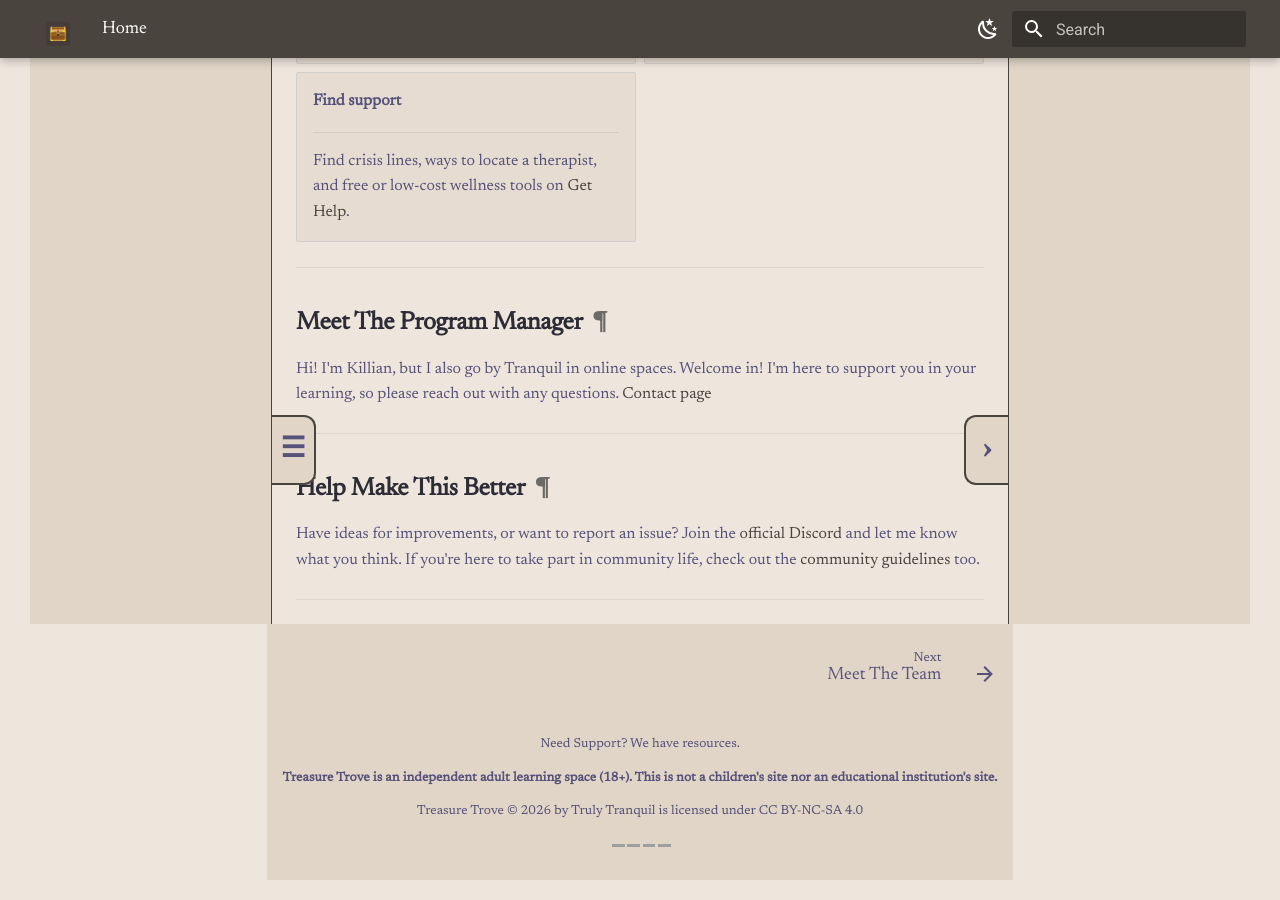
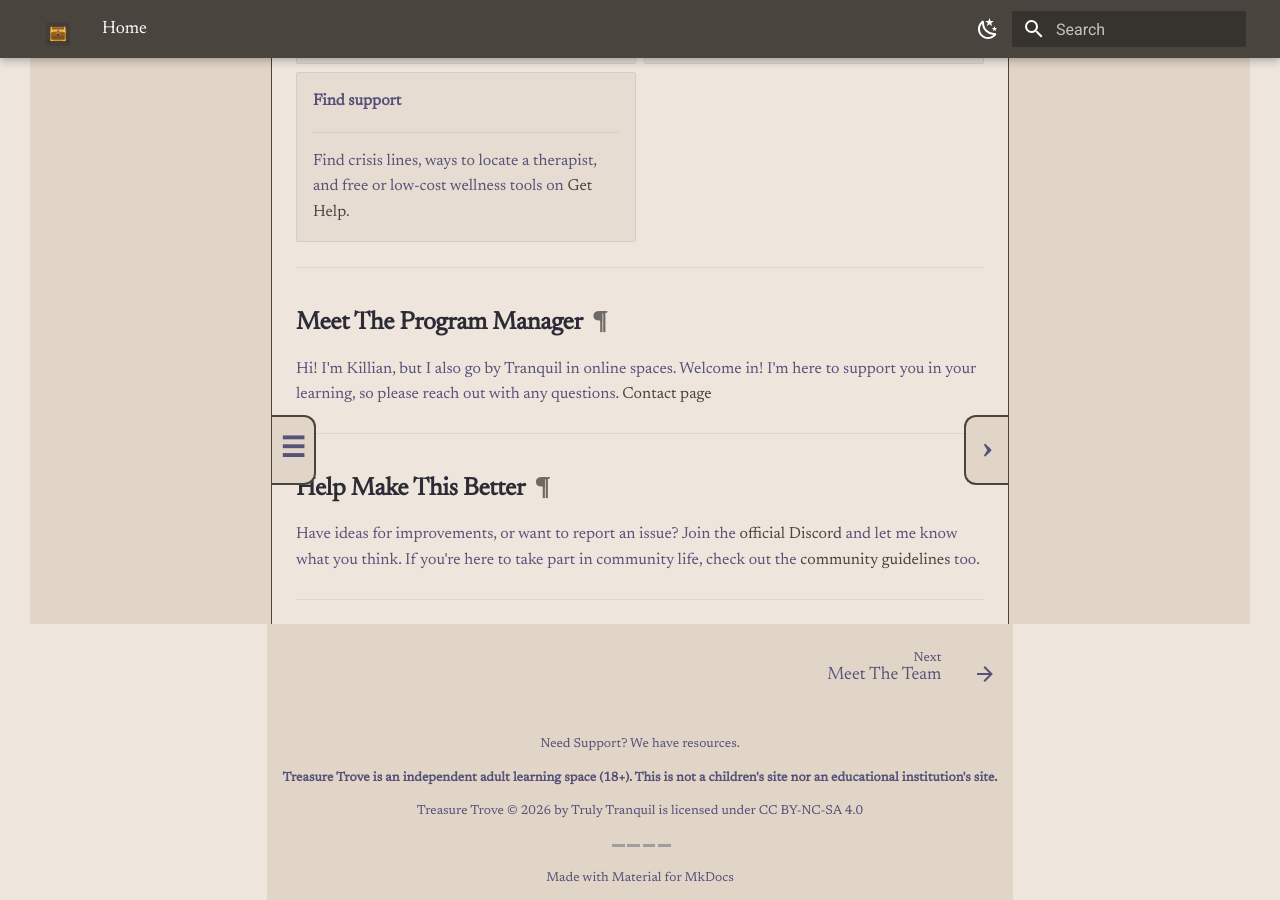
Before and after one commit to truly-tranquil/treasure-trove, an MkDocs documentation site: the page built from docs/index.md, in a window 1280 px wide and 900 px high, scrolled down 865 px. Built offline with MkDocs 1.6.1 and Material for MkDocs 9.7.7, drawn with Linux system fonts in a browser that asks for light colours; grey boxes are pictures that could not be loaded.

Commit message:
Restore the Made-with-Material footer line consistently
Drop extra.generator: false so the built-in footer line renders on every page, matching the shared chrome of the MkDocs build.

```diff
--- a/mkdocs.yml
+++ b/mkdocs.yml
@@ -103,10 +103,13 @@ copyright: |
   <p><img src="https://mirrors.creativecommons.org/presskit/icons/cc.svg" alt="" style="max-width:1em;max-height:1em;margin-left:.2em;"><img src="https://mirrors.creativecommons.org/presskit/icons/by.svg" alt="" style="max-width:1em;max-height:1em;margin-left:.2em;"><img src="https://mirrors.creativecommons.org/presskit/icons/nc.svg" alt="" style="max-width:1em;max-height:1em;margin-left:.2em;"><img src="https://mirrors.creativecommons.org/presskit/icons/sa.svg" alt="" style="max-width:1em;max-height:1em;margin-left:.2em;"></p>
 
 extra:
-  generator: false
-  # Used by the theme for the header logo link. An absolute URL keeps the link
-  # pointing at the home page from every depth (including the 404 page).
+  # The header logo link. An absolute URL keeps the link pointing at the home
+  # page from every depth (including the 404 page).
   homepage: https://truly-tranquil.github.io/treasure-trove/
+  # Contact address lives here so every page references one value. TODO:
+  # Replace CONTACT_EMAIL_TODO with the real address once Killian decides how
+  # contact should be handled.
+  contact_email: CONTACT_EMAIL_TODO
 
 nav:
   - Home: index.md
```
